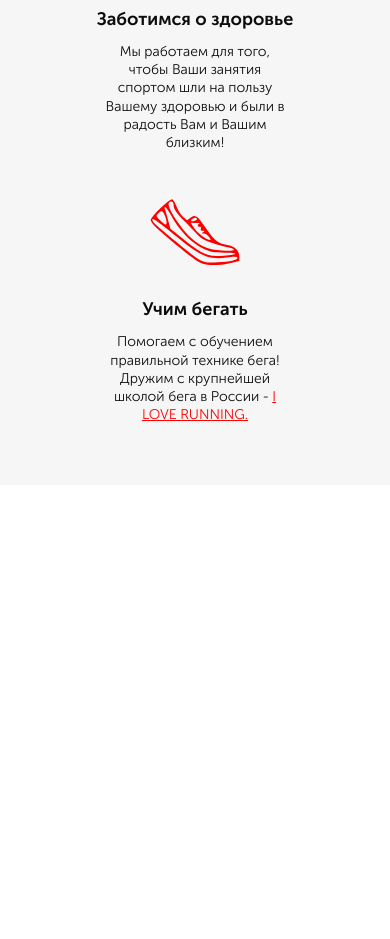
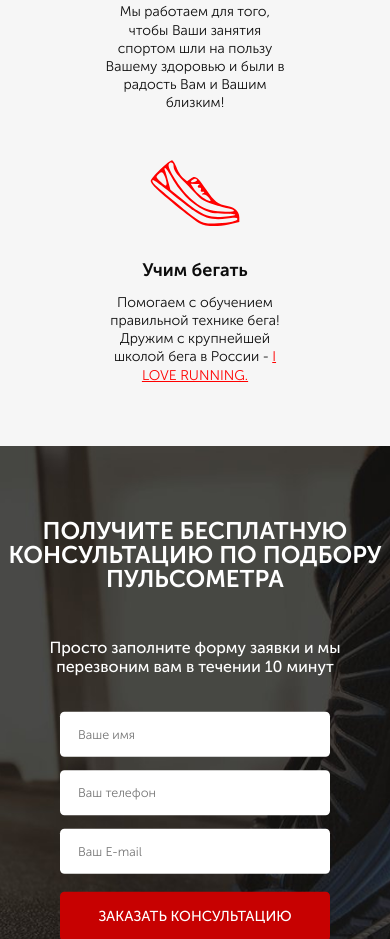
Before and after one commit to IvanChapler/Pulse-Monitors, a website: page app/index.html in a window 390 px wide. Shown: the part 1061-2000 px from the top of the page. Before the commit the page ends 1546 px from the top, so only its background shows below. Drawn offline with Linux system fonts and the light colour scheme.

Commit message:
added consultation section
* added a section and headers with a button

* added forms and border-box and changed height

* added active stilization form and btn pointer

* added adaptation section consultation

```diff
--- a/app/index.html
+++ b/app/index.html
@@ -81,6 +81,23 @@
             </div>
         </div>
     </section>
+    <section class="consultation">
+        <div class="container">
+            <div class="consultation__wrapper">
+                <h2 class="title title_left">Получите бесплатную консультацию по подбору пульсометра </h2>
+                <div class="consultation__subtitle">Просто заполните форму заявки и мы перезвоним вам в течении 10 минут</div>
+                <form class="feed-form" action="#" method="post" autocomplete="on" enctype="multipart/form-data">
+                    <!-- <fieldlist"> -->
+                        <input placeholder="Ваше имя" type="text" value="" name="name" required>
+                        <input placeholder="Ваш телефон" type="number" value="" name="tel" required>
+                        <input placeholder="Ваш E-mail" type="email" value="" name="email" required>
+                        <button class="button button_submit">заказать кОНСУЛЬТАЦИЮ</button>
+                    <!-- </fieldlist> -->
+                </form>
+
+                </div>
+        </div>
+    </section>
 
 
     <script src="js/main.min.js"></script>
--- a/app/sass/base/_media.scss
+++ b/app/sass/base/_media.scss
@@ -106,6 +106,25 @@
             margin-top: 18px;
         }
     }
+    .consultation{
+        .title{
+            &_left{
+                text-align: center;
+                font-size: 30px;
+            }
+        }
+        &__subtitle{
+            margin-top: 56px;
+            padding: 0 20px;
+            text-align: center;
+            width: 100%;
+        }
+        .feed-form{
+            margin: 0 auto;
+            margin-top: 36px;
+
+        }
+    }
 }
 @media (max-width: 575px){
     .header{
@@ -120,6 +139,7 @@
         &__contacts{
             .button{
                 right: 6px;
+                top: 16px;
                 width: 109px;
                 height: 21px;
                 font-size: 10px;
@@ -177,4 +197,21 @@
             margin-top: 15px;
         }
     }
+    .consultation{
+        min-height: 600px;
+        padding: 73px 0 63px 0;
+        .title{
+            &_left{
+                font-size: 24px;
+            }
+        }
+        &__subtitle{
+            margin-top: 47px;
+            font-size: 16px;
+        }
+        .feed-form{
+            margin-top: 23px;
+            transform: scale(0.9);
+        }
+    }
 }
--- a/app/sass/blocks/_advantages.scss
+++ b/app/sass/blocks/_advantages.scss
@@ -1,6 +1,6 @@
 .advantages{
-    padding: 69px 0 81px 0;
-    min-height: 380px;
+    padding: 69px 0 78px 0;
+    min-height: 470px;
     background-color: #f6f6f6;
     &__wrapper{
         margin-top: 65px;
--- a/app/sass/blocks/_buttons.scss
+++ b/app/sass/blocks/_buttons.scss
@@ -11,10 +11,17 @@
     text-transform: uppercase;
     color: #ffff;
     margin-top: 6px;
+    cursor: pointer;
     &_main{
         margin-top: 68px;
         width: 300px;
         height: 50px;
         font-size: 16px;
     }
+    &_submit{
+        margin-top: 20px;
+        width: 100%;
+        height: 55px;
+        font-size: 16px;
+    }
 }
--- /dev/null
+++ b/app/sass/blocks/_consultation.scss
@@ -0,0 +1,25 @@
+.consultation{
+    min-height: 680px;
+    padding: 103px 0 92px 0;
+    background: url(../images/bg2_363.jpg) center (center/cover) no-repeat;
+    &__wrapper{
+        display: flex;
+        flex-flow: column nowrap;
+        align-items: flex-start;
+    }
+    &__header{
+        font-size: 36px;
+        line-height: 1.2;
+        font-weight: 700;
+        text-transform: uppercase;
+        color: #ffffff;
+    }
+    &__subtitle{
+        margin-top: 80px;
+        width: 397px;
+        font-size: 20px;
+        line-height: 1.2;
+        font-weight: 500;
+        color: #ffffff;
+    }
+}
--- /dev/null
+++ b/app/sass/blocks/_forms.scss
@@ -0,0 +1,30 @@
+.feed-form{
+    margin-top: 36px;
+    display: flex;
+    flex-direction: column;
+    width: 300px;
+    input{
+        height: 50px;
+        padding: 0 20px;
+        background-color: #ffffff;
+        border: none;
+        border-radius: 5px;
+        //text
+        font-size: 14px;
+        font-weight: 300;
+        color: #4b4b4b;
+        transition: 0.5s all;
+        &:not(:first-child){
+            margin-top: 15px;
+        }
+        &:valid{
+            border: 2px solid lightgreen;
+            background: lightgreen;
+        }
+        &:focus-within{
+            background: lightgreen;
+            transition: 2s all;
+        }
+
+    }
+}
--- a/app/sass/blocks/_promo.scss
+++ b/app/sass/blocks/_promo.scss
@@ -1,7 +1,7 @@
 .promo{
-    min-height: 610px;
+    min-height: 650px;
     padding: 21px 0 93px 0;
-    background: url(../images/bg1_859.jpg) 25% (center/cover) no-repeat;
+    background: url(../images/bg1_859.jpg) 35% (center/cover) no-repeat;
     &__wrapper{
         padding-top: 91px;
         display: flex;
--- a/app/sass/blocks/_title.scss
+++ b/app/sass/blocks/_title.scss
@@ -3,4 +3,10 @@
     font-weight: 700;
     color: #0d0d0d;
     text-align: center;
+    text-transform: uppercase;
+    &_left{
+        text-align: start;
+        font-size: 36px;
+        color: #ffffff;
+    }
 }
--- a/app/sass/style.scss
+++ b/app/sass/style.scss
@@ -1,6 +1,7 @@
 @import 'base/variables';
 *{
     font-family: 'Museo Sans Cyrl', sans-serif;
+    box-sizing: border-box;
 }
 
 .container{
@@ -12,4 +13,6 @@
 @import 'blocks/buttons';
 @import 'blocks/title';
 @import 'blocks/advantages';
+@import 'blocks/consultation';
+@import 'blocks/forms';
 @import 'base/media'
```
Also changed, not shown: app/css/style.min.css.
